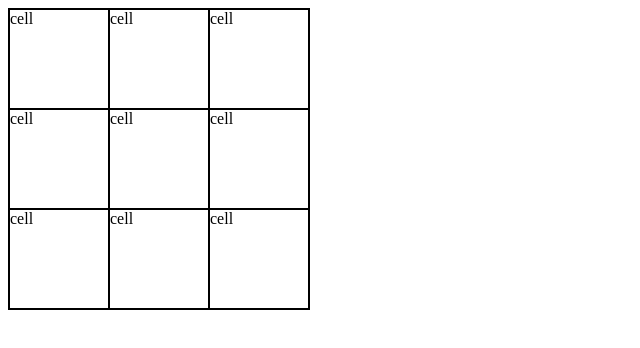
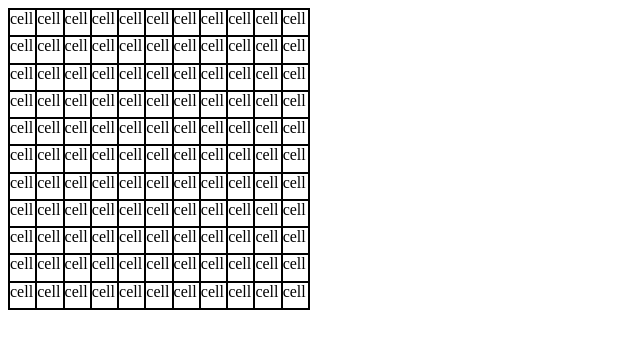
Before and after one commit to wahidrahim/floodit-react-client, a React (Create React App) app: page / in a window 1280 px wide. Shown: the top 348 px of the page, without its empty margins (0-640 px from the left). Built offline with nearby package versions, Linux system fonts and the light colour scheme.

Commit message:
programmatically render a number of Cells
and refactor

```diff
--- a/src/App.js
+++ b/src/App.js
@@ -2,18 +2,19 @@ import React from 'react'
 import Grid from './components/grid/grid.component'
 import Cell from './components/cell/cell.component'
 
-const App = () => (
-  <Grid>
-    <Cell />
-    <Cell />
-    <Cell />
-    <Cell />
-    <Cell />
-    <Cell />
-    <Cell />
-    <Cell />
-    <Cell />
-  </Grid>
-)
+const App = () => {
+  const numberOfCells = 121
+  const cells = []
+
+  for (let i = 0; i < numberOfCells; i++) {
+    cells.push(<Cell key={i} />)
+  }
+
+  return (
+    <Grid>
+      {cells}
+    </Grid>
+  )
+}
 
 export default App
--- a/src/components/grid/grid.component.jsx
+++ b/src/components/grid/grid.component.jsx
@@ -5,21 +5,19 @@ import './grid.styles.scss'
 
 const Grid = ({ children }) => {
   const gridStyles = {
-    width: 300,
-    height: 300,
     get gridTemplateColumns() {
       const numberOfCells = children.length
-      const gridSize = numberOfCells / Math.sqrt(numberOfCells)
+      const cellSize = numberOfCells / Math.sqrt(numberOfCells)
       let columns = ''
 
-      for (let i = 0; i < gridSize; i++) {
-        columns += `${100 / gridSize}%` // '50%50%', '25%25%25%25%', etc.
+      for (let i = 0; i < cellSize; i++) {
+        columns += `${100 / cellSize}%` // '50%50%', '25%25%25%25%', etc.
       }
 
       return columns
     },
     get gridTemplateRows() {
-      return this.gridTemplateColumns
+      return this.gridTemplateColumns // Same as columns, makes each Cell a square
     }
   }
 
@@ -34,8 +32,8 @@ Grid.propTypes = {
   children: props => {
     const hasIntegerSquareRoot = number => Number.isInteger(Math.sqrt(number))
 
-    if (!hasIntegerSquareRoot) {
-      throw new Error('not squareable grid')
+    if (!hasIntegerSquareRoot(props.children.length)) {
+      throw new Error('A square rootable number of Cells are needed')
     }
 
     PropType.checkPropTypes(
--- a/src/components/grid/grid.styles.scss
+++ b/src/components/grid/grid.styles.scss
@@ -1,6 +1,8 @@
 .grid {
   display: grid;
   border: 1px solid black;
+  width: 300px;
+  height: 300px;
 
   .cell {
     border: 1px solid black;
```
